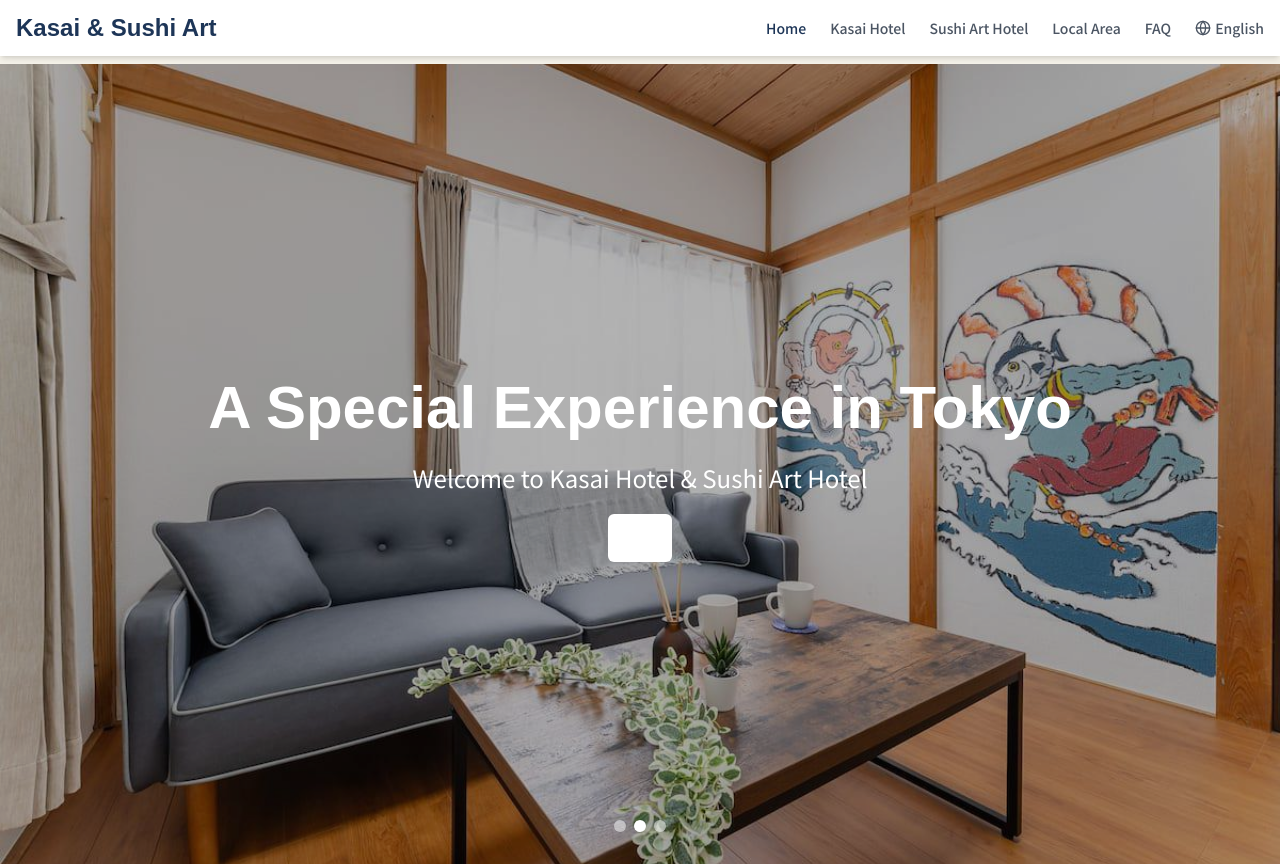
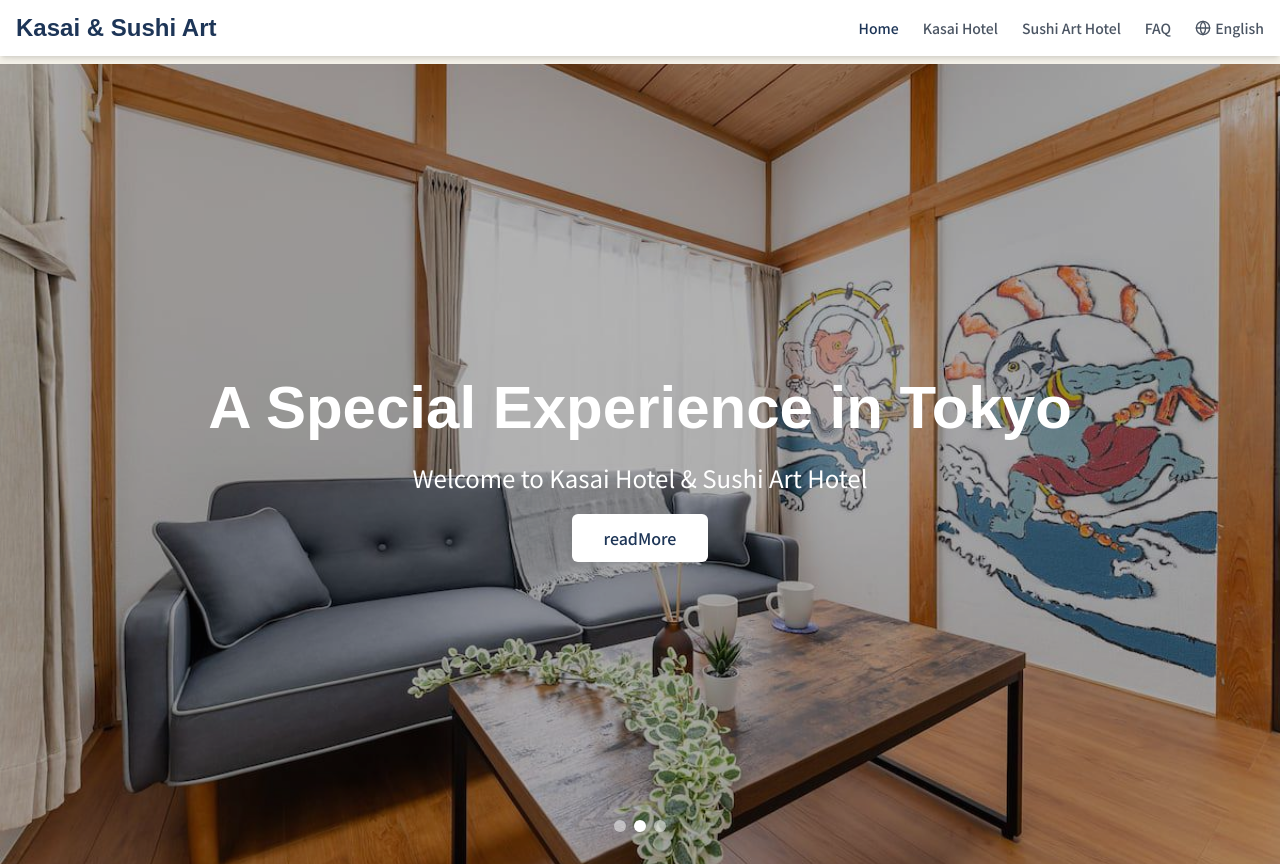
Before and after one commit to yoshishige-shintaro/sohsei-minpaku-website, a Next.js app: page /en in a window 1280 px wide. Shown: the top 866 px of the page. Built offline with nearby package versions, Linux system fonts and the light colour scheme.

Commit message:
readmore

```diff
--- a/src/components/Header.tsx
+++ b/src/components/Header.tsx
@@ -1,11 +1,11 @@
-'use client';
+"use client";
 
-import { useState } from 'react';
-import Link from 'next/link';
-import { Menu, X } from 'lucide-react';
-import { usePathname } from 'next/navigation';
-import { Locale } from '@/lib/i18n';
-import LanguageSwitcher from './LanguageSwitcher';
+import { Locale } from "@/lib/i18n";
+import { Menu, X } from "lucide-react";
+import Link from "next/link";
+import { usePathname } from "next/navigation";
+import { useState } from "react";
+import LanguageSwitcher from "./LanguageSwitcher";
 
 type NavItem = {
   href: string;
@@ -31,7 +31,7 @@ export const Header = ({ locale, nav }: Props) => {
     { href: `/${locale}`, label: nav.home },
     { href: `/${locale}/kasai-hotel`, label: nav.kasaiHotel },
     { href: `/${locale}/sushi-art-hotel`, label: nav.sushiArtHotel },
-    { href: `/${locale}/area`, label: nav.area },
+    // { href: `/${locale}/area`, label: nav.area },
     { href: `/${locale}/faq`, label: nav.faq },
   ];
 
@@ -64,8 +64,8 @@ export const Header = ({ locale, nav }: Props) => {
               href={item.href}
               className={`text-sm font-medium transition-colors duration-300 ${
                 isActive(item.href)
-                  ? 'text-deep-blue font-bold'
-                  : 'text-gray-600 hover:text-deep-blue'
+                  ? "text-deep-blue font-bold"
+                  : "text-gray-600 hover:text-deep-blue"
               }`}
             >
               {item.label}
@@ -78,7 +78,7 @@ export const Header = ({ locale, nav }: Props) => {
         <button
           className="md:hidden text-deep-blue"
           onClick={toggleMenu}
-          aria-label={isMenuOpen ? '閉じる' : 'メニューを開く'}
+          aria-label={isMenuOpen ? "閉じる" : "メニューを開く"}
         >
           {isMenuOpen ? <X size={24} /> : <Menu size={24} />}
         </button>
@@ -94,8 +94,8 @@ export const Header = ({ locale, nav }: Props) => {
                 href={item.href}
                 className={`text-sm py-2 px-3 rounded font-medium transition-colors duration-300 ${
                   isActive(item.href)
-                    ? 'bg-kinari text-deep-blue font-bold'
-                    : 'text-gray-600 hover:text-deep-blue hover:bg-gray-100'
+                    ? "bg-kinari text-deep-blue font-bold"
+                    : "text-gray-600 hover:text-deep-blue hover:bg-gray-100"
                 }`}
                 onClick={closeMenu}
               >
--- a/src/components/sections/HeroSection.tsx
+++ b/src/components/sections/HeroSection.tsx
@@ -4,6 +4,7 @@ import Container from "@/components/ui/Container";
 import { Locale } from "@/lib/i18n";
 import { motion } from "framer-motion";
 import Image from "next/image";
+import Link from "next/link";
 import { useEffect, useState } from "react";
 
 type HeroSlide = {
@@ -110,12 +111,12 @@ const HeroSection = ({ locale, content }: Props) => {
           {content.subtitle}
         </motion.p>
         <motion.div custom={2} initial="hidden" animate="visible" variants={textVariants}>
-          <a
+          <Link
             href="#kasai"
             className="bg-white text-deep-blue hover:bg-opacity-90 transition duration-300 py-3 px-8 rounded-md font-medium"
           >
             {content.readMore}
-          </a>
+          </Link>
         </motion.div>
       </Container>
 
--- a/src/locales/en.json
+++ b/src/locales/en.json
@@ -18,17 +18,20 @@
   "home": {
     "hero": {
       "title": "A Special Experience in Tokyo",
-      "subtitle": "Welcome to Kasai Hotel & Sushi Art Hotel"
+      "subtitle": "Welcome to Kasai Hotel & Sushi Art Hotel",
+      "readMore": "readMore"
     },
     "kasaiHotel": {
       "title": "Kasai Hotel",
       "subtitle": "Spacious accommodation with great access to TeamLab and Disney",
-      "description": "A spacious 83㎡ house accommodating up to 9 guests. Free parking available, with convenient access to TeamLab and Disney. Remote work space and washer/dryer equipped."
+      "description": "A spacious 83㎡ house accommodating up to 9 guests. Free parking available, with convenient access to TeamLab and Disney. Remote work space and washer/dryer equipped.",
+      "readMore": "readMore"
     },
     "sushiArtHotel": {
       "title": "Sushi Art Hotel",
       "subtitle": "Unique space designed by Japan Art University artists",
-      "description": "Enjoy the unique sushi-themed art created by Japan Art University artists. Featuring carefully selected interior including Eames dining table, and a projector for movie viewing."
+      "description": "Enjoy the unique sushi-themed art created by Japan Art University artists. Featuring carefully selected interior including Eames dining table, and a projector for movie viewing.",
+      "readMore": "readMore"
     },
     "reviews": {
       "title": "Guest Reviews",
--- a/src/locales/ja.json
+++ b/src/locales/ja.json
@@ -18,17 +18,20 @@
   "home": {
     "hero": {
       "title": "東京で特別な体験を",
-      "subtitle": "葛西ホテル & 寿司アートホテルへようこそ"
+      "subtitle": "葛西ホテル & 寿司アートホテルへようこそ",
+      "readMore": "もっと見る"
     },
     "kasaiHotel": {
       "title": "葛西ホテル",
       "subtitle": "広々とした空間で TeamLab やディズニーへのアクセスも抜群",
-      "description": "最大9名宿泊可能な83㎡の広々とした一軒家。無料駐車場完備で、TeamLabやディズニーへのアクセスも便利です。リモートワークスペースや洗濯乾燥機も完備しています。"
+      "description": "最大9名宿泊可能な83㎡の広々とした一軒家。無料駐車場完備で、TeamLabやディズニーへのアクセスも便利です。リモートワークスペースや洗濯乾燥機も完備しています。",
+      "readMore": "もっと見る"
     },
     "sushiArtHotel": {
       "title": "寿司アートホテル",
       "subtitle": "日本藝術大学アーティストによる独自の空間",
-      "description": "日本藝術大学アーティストによる寿司テーマの独自アートが楽しめる空間。イームズのダイニングテーブル等こだわりの内装と、プロジェクター完備で映画鑑賞も可能です。"
+      "description": "日本藝術大学アーティストによる寿司テーマの独自アートが楽しめる空間。イームズのダイニングテーブル等こだわりの内装と、プロジェクター完備で映画鑑賞も可能です。",
+      "readMore": "もっと見る"
     },
     "reviews": {
       "title": "お客様の声",
```
